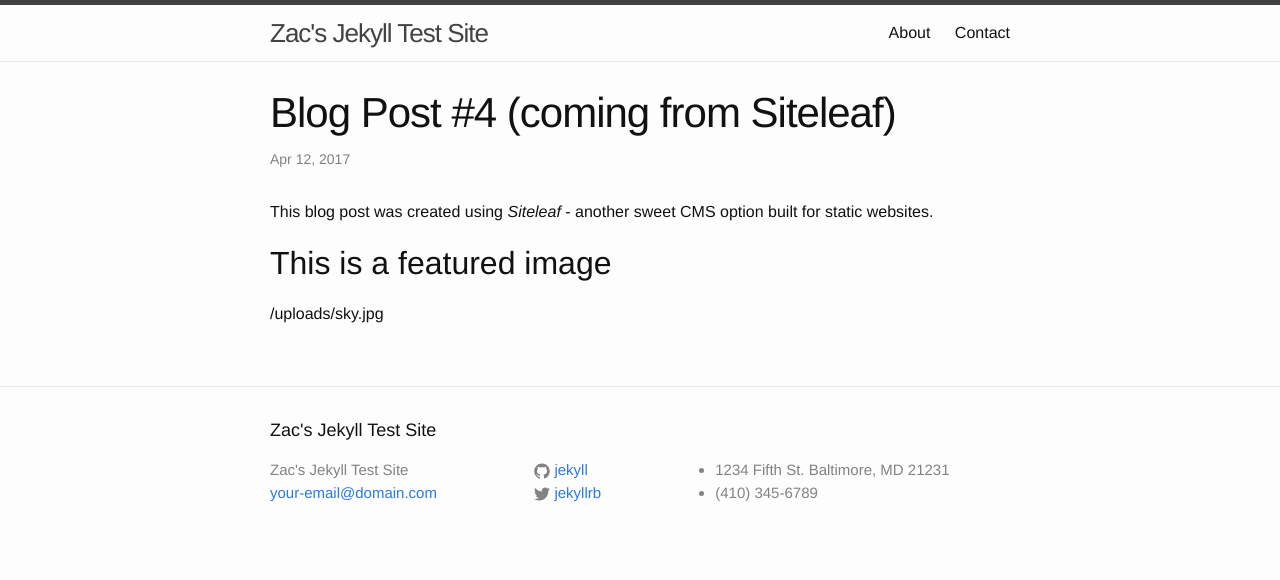
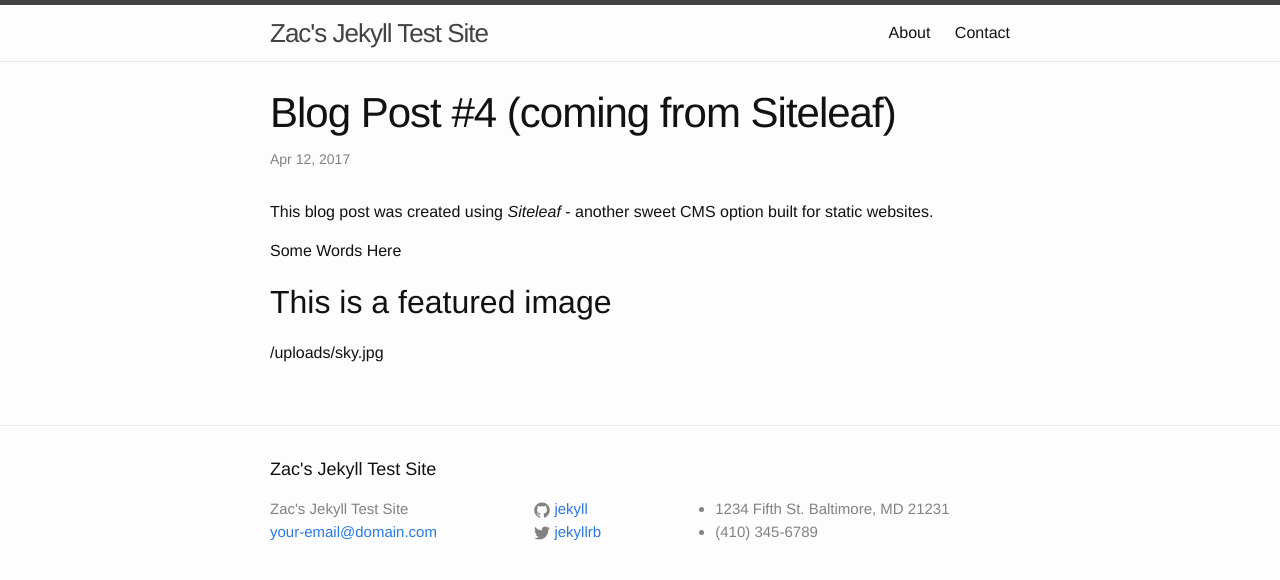
Before and after one commit to zac-heisey/test-jekyll-site, a Jekyll site: the page built from _posts/2017-04-12-blog-post-number-4-coming-from-siteleaf.markdown, in a window 1280 px wide. Shown: the top 580 px of the page. Built offline with Jekyll 4.4.1, drawn with Linux system fonts in a browser that asks for light colours.

Commit message:
Updated Blog Post Number 4 Coming From Siteleaf

```diff
--- a/_posts/2017-04-12-blog-post-number-4-coming-from-siteleaf.markdown
+++ b/_posts/2017-04-12-blog-post-number-4-coming-from-siteleaf.markdown
@@ -2,11 +2,14 @@
 title: 'Blog Post #4 (coming from Siteleaf)'
 date: 2017-04-12 01:26:00 Z
 featured_image: "/uploads/sky.jpg"
+test: Some Words Here
 layout: post
 ---
 
 This blog post was created using *Siteleaf* - another sweet CMS option built for static websites.
 
+{{ page.test }}
+
 ## This is a featured image
 
 {{ page.featured_image }}
```
